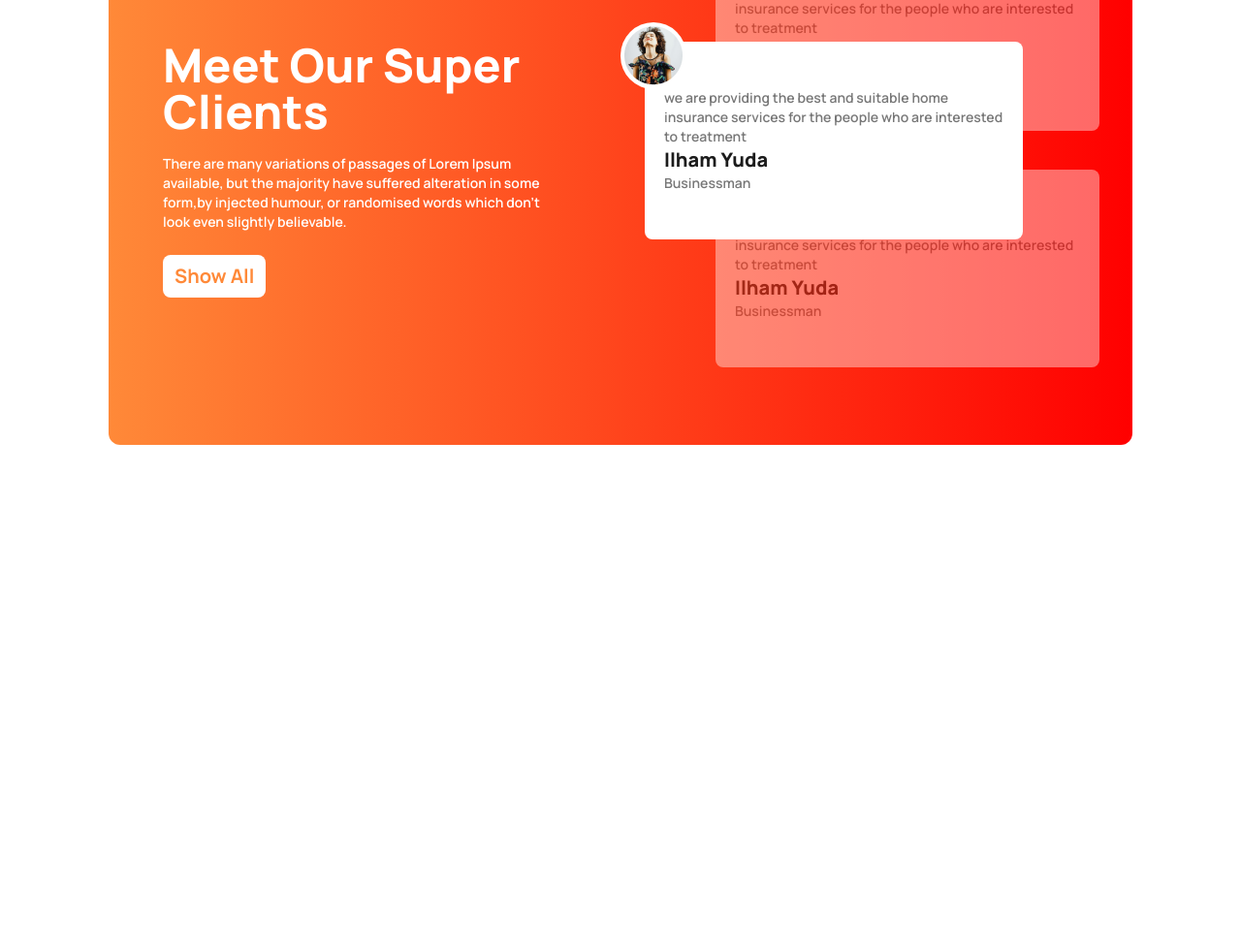
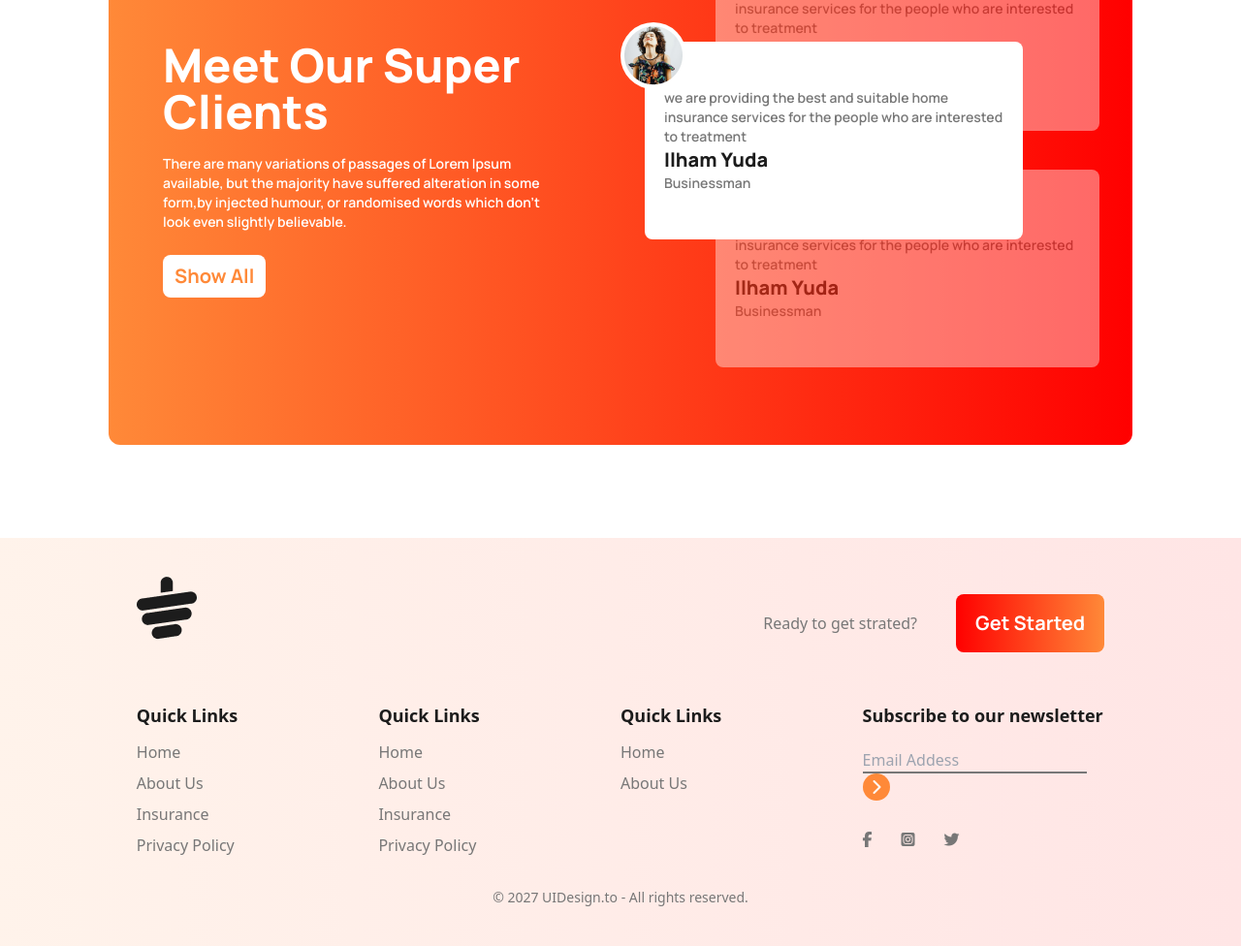
Before and after one commit to Naabil05/Tea_House_Using_Tailwind, a plain HTML site: page index.html in a window 1280 px wide. Shown: the part 2036-3012 px from the top of the page at 97% size. Before the commit the page ends 2591 px from the top, so only its background shows below. Drawn offline with nearby package versions, Linux system fonts and the light colour scheme.

Commit message:
Footer Complete

```diff
--- a/index.html
+++ b/index.html
@@ -36,8 +36,8 @@
     </style>
 </head>
 
-<body class="max-w-screen-xl mx-auto px-16 lg:px-28">
-    <header class="mb-36">
+<body>
+    <header class="mb-36 max-w-screen-xl mx-auto px-16 lg:px-28">
         <section class="flex gap-4 pt-16">
             <div class="">
                 <h1 class="text-6xl font-extrabold font-manrope text-[#1C1C1C] leading-tight">It's good <br>
@@ -101,7 +101,7 @@
         </section>
     </header>
 
-    <main>
+    <main class="max-w-screen-xl mx-auto px-16 lg:px-28">
         <section class="mb-12">
             <h2 class="text-[#1C1C1C] text-center text-5xl font-extrabold font-manrope pb-5">Our Featured Products</h2>
             <p class="text-[#777] text-center font-medium text-base font-manrope max-w-4xl mx-auto">There are many
@@ -233,7 +233,63 @@
         </section>
     </main>
 
-    <footer>
+    <footer class="bg-gradient-to-l from-[#FF00001A] to-[#FF89381A] text-[#777] px-4 py-10">
+        <div class="w-4/5 mx-auto">
+            <div class="mb-8 flex justify-between">
+                <img class="mb-8" src="images/cup.png" alt="">
+                <div class="flex items-center gap-10">
+                    <h4>Ready to get strated?</h4>
+                    <button
+                            class="font-manrope px-5 py-4 text-xl font-bold text-[#FFF] bg-gradient-to-r from-[#F00] to-[#FF8938] rounded-lg ">Get Started
+                    </button>
+                </div>
+            </div>
+            <div class="grid grid-cols-2 md:grid-cols-2 lg:grid-cols-4">
+                <div>
+                    <h3 class="font-semibold text-lg mb-3 text-[#1C1C1C]">Quick Links</h3>
+                    <ul class="text-[#777] space-y-2">
+                        <li><a class="hover:text-[#FF8938]" href="#">Home</a></li>
+                        <li><a class="hover:text-[#FF8938]" href="#">About Us</a></li>
+                        <li><a class="hover:text-[#FF8938]" href="#">Insurance</a></li>
+                        <li><a class="hover:text-[#FF8938]" href="#">Privacy Policy</a></li>
+                    </ul>
+                </div>
+                <div>
+                    <h3 class="font-semibold text-lg mb-3 text-[#1C1C1C]">Quick Links</h3>
+                    <ul class="text-[#777] space-y-2">
+                        <li><a class="hover:text-[#FF8938]" href="#">Home</a></li>
+                        <li><a class="hover:text-[#FF8938]" href="#">About Us</a></li>
+                        <li><a class="hover:text-[#FF8938]" href="#">Insurance</a></li>
+                        <li><a class="hover:text-[#FF8938]" href="#">Privacy Policy</a></li>
+                    </ul>
+                </div>
+                <div>
+                    <h3 class="font-semibold text-lg mb-3 text-[#1C1C1C]">Quick Links</h3>
+                    <ul class="text-[#777] space-y-2">
+                        <li><a class="hover:text-[#FF8938]" href="#">Home</a></li>
+                        <li><a class="hover:text-[#FF8938]" href="#">About Us</a></li>
+                    </ul>
+                </div>
+
+                <div >
+                    <h3 class="font-semibold text-lg mb-5 text-[#1C1C1C]">Subscribe to our newsletter</h3>
+                    <div class="flex flex-col space-y-2">
+                        <div>
+                            <input placeholder="Email Addess" type="text" class="bg-transparent border-b-2 border-[#777]">
+                            <i class="fa-solid fa-chevron-right w-7 h-7 bg-[#FF8938] rounded-full text-[white] inline-flex justify-center items-center"></i>
+                            <div class="flex justify-between w-2/5 mb-2 mt-8">
+                                <i class="fa-brands fa-facebook-f"></i>
+                                <i class="fa-brands fa-square-instagram"></i>
+                                <i class="fa-brands fa-twitter"></i>
+                            </div>
+                        </div>
+                    </div>
+                </div>
+            </div>
+            <div class="text-center pt-4 mt-4">
+                <p class="text-[#777] text-sm ">© 2027 UIDesign.to - All rights reserved.</p>
+            </div>
+        </div>
 
     </footer>
 </body>
```
